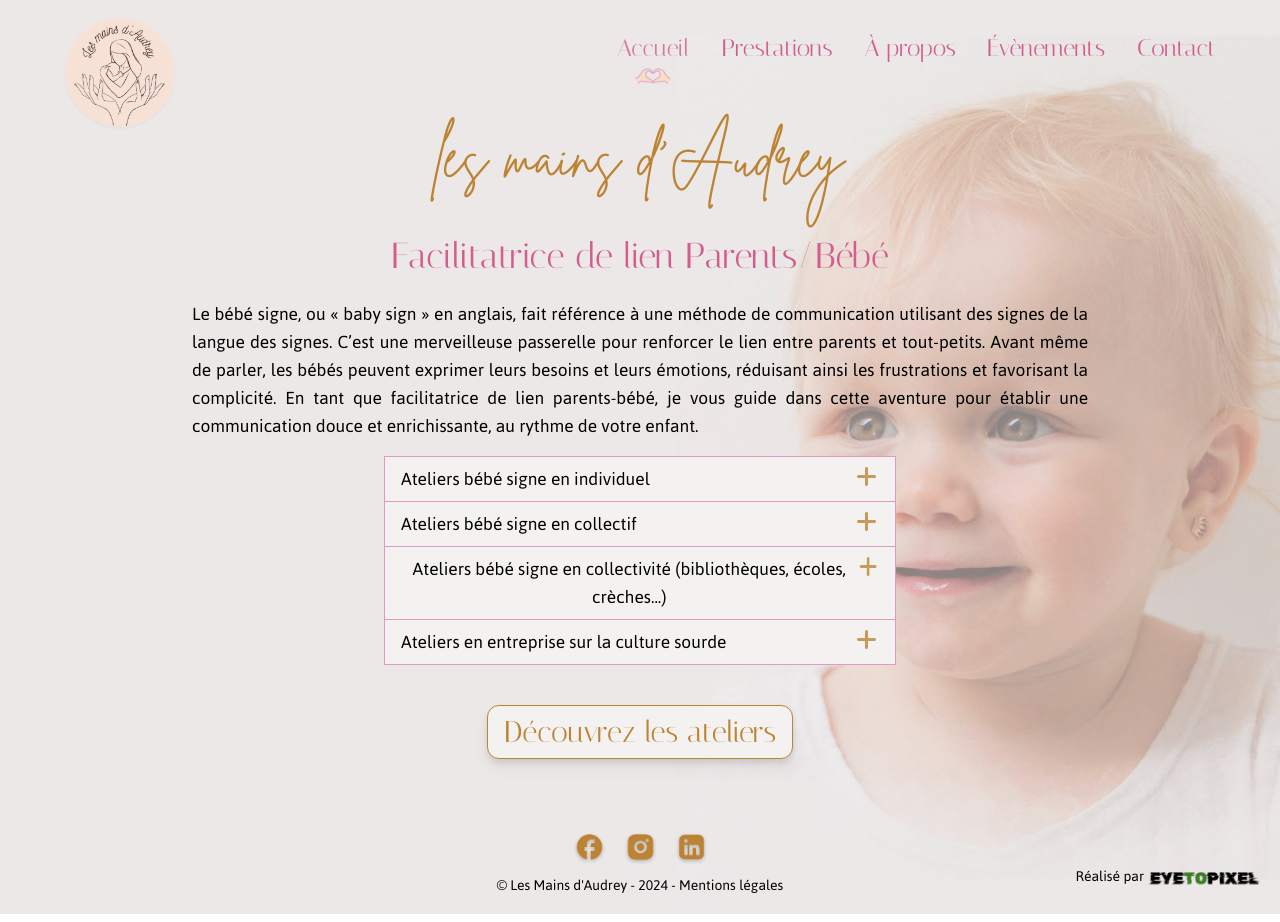
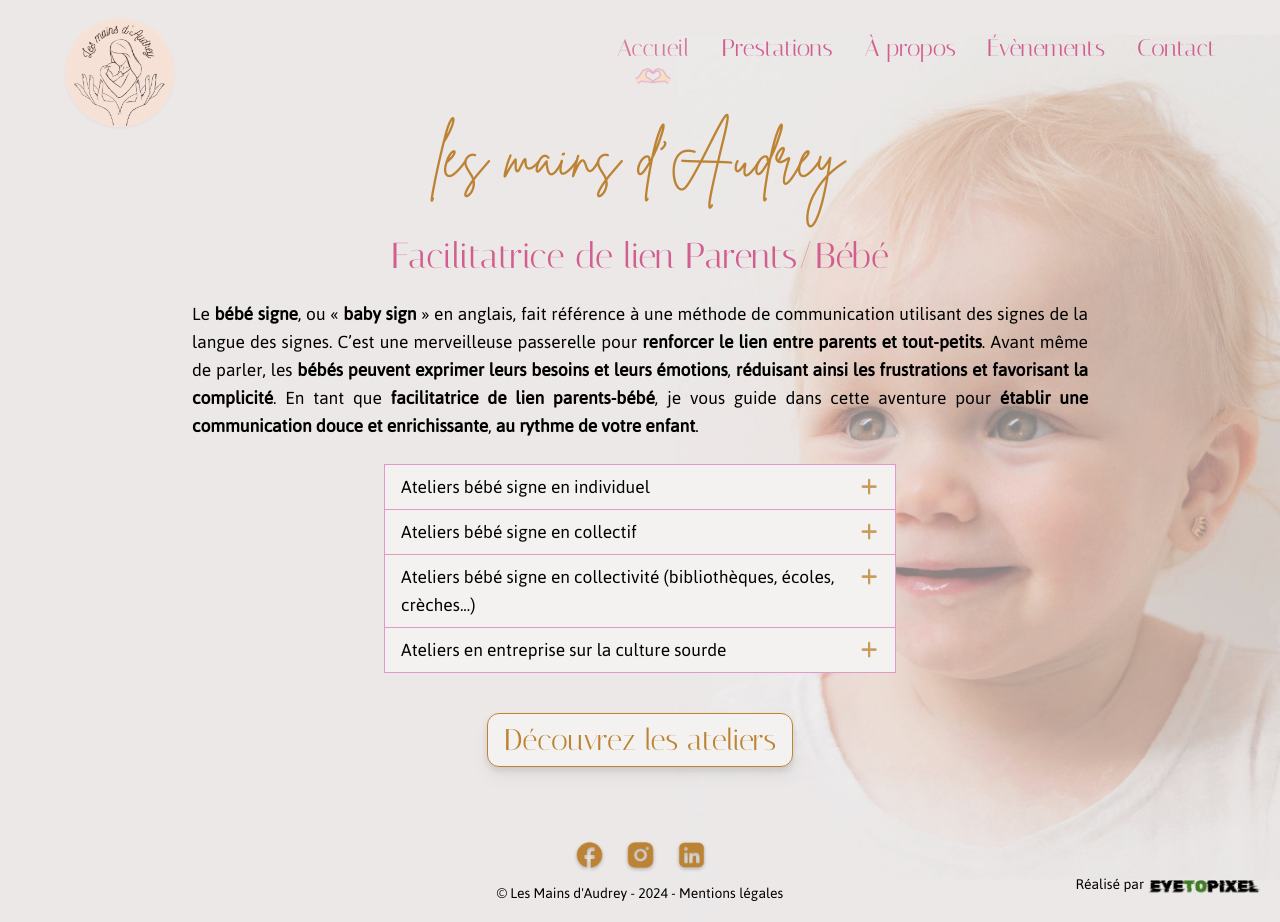
Before and after one commit to luciel53/lesmainsd-audrey, a Next.js app in the folder les-mains-d-audrey/: page / in a window 1280 px wide. Built offline with nearby package versions, Linux system fonts and the light colour scheme; what tailwindcss-animated would draw is missing.

Commit message:
changed flex box direction in accordion

```diff
--- a/les-mains-d-audrey/src/app/components/Accordion.js
+++ b/les-mains-d-audrey/src/app/components/Accordion.js
@@ -21,27 +21,27 @@ export default function Accordion({ title, children, isFirst }) {
             : " border border-lightPink"
         } ${isFirst ? "" : "border-t-0"}`}
       >
-        <span className="font-jaldi md:text-xl">{title}</span>
+                <span className="font-jaldi w-full text-left flex-grow md:text-xl">{title}</span>
         <span>
           <Image
-            src="/images/icons/add.png"
+            src={isOpen ? "/images/icons/minus.png" : "/images/icons/add.png"}
             alt="Click to dropdown"
-            width={200}
-            height={200}
-            className="w-6 h-6"
+            width={150}
+            height={150}
+            className="w-5 h-5 mt-1"
           />
         </span>
       </button>
       {isOpen && (
-        <div className="flex flex-row justify-between w-80 md:w-[60%] lg:w-[40%] bg-lightBG border-x border-b border-lightPink px-4 py-2">
-          <div className=" w-44 md:w-72 lg:w-[68%] whitespace-break-spaces break-words">
-            <p className="font-jaldi italic md:text-xl">
+        <div className="flex flex-col justify-between w-80 md:w-[60%] lg:w-[40%] bg-lightBG border-x border-b border-lightPink px-4 py-2">
+          <div className=" whitespace-break-spaces break-words">
+            <p className="font-jaldi italic text-justify md:text-xl">
             {children}
             </p>
           </div>
           <div className=" self-center">
             <Link href="/services">
-            <button className="text-gold font-jaldi w-24 md:mr-4 lg:mr-4 drop-shadow-lg border border-gold rounded-full px-2 hover:text-lightBG hover:bg-gold hover:opacity-90 transition duration-300 ease-in-out">En savoir +</button>
+            <button className="text-gold font-jaldi w-24 md:mr-4 lg:mr-4 mt-3 mb-2 drop-shadow-lg border border-gold rounded-full px-2 hover:text-lightBG hover:bg-gold hover:opacity-90 transition duration-300 ease-in-out">En savoir +</button>
             </Link>
           </div>
         </div>
--- a/les-mains-d-audrey/src/app/contact/page.js
+++ b/les-mains-d-audrey/src/app/contact/page.js
@@ -138,7 +138,14 @@ export default function Event() {
 
             {/* Sender button */}
             <div className="flex justify-center">
-              <Button btnText="Envoyer" />
+
+    <div className="font-italiana text-lg md:text-3xl text-gold bg-lightBG px-4 py-2 border border-gold rounded-xl hover:text-lightBG hover:bg-gold hover:opacity-90 drop-shadow-lg transition duration-300 ease-in-out">
+      <Link href="/services">
+        <button>Envoyer</button>
+      </Link>
+    </div>
+
+
             </div>
           </form>
         </div>
--- a/les-mains-d-audrey/src/app/layout.js
+++ b/les-mains-d-audrey/src/app/layout.js
@@ -4,8 +4,8 @@ import Header from "./components/Header";
 import Footer from "./components/Footer";
 
 export const metadata = {
-  title: "Create Next App",
-  description: "Generated by create next app",
+  title: "Les mains d'Audrey - Ateliers Bébé Signe",
+  description: "Découvrez les ateliers de bébé signe pour renforcer la communication entre parents et bébés. Ateliers individuels, collectifs, en collectivités et ateliers en entreprises sur la culture sourde.",
 };
 
 export default function RootLayout({ children }) {
--- a/les-mains-d-audrey/src/app/page.js
+++ b/les-mains-d-audrey/src/app/page.js
@@ -5,28 +5,45 @@ import Button from "./components/Button";
 export default function Home() {
   return (
     <div className=" mt-4">
-      <h1 className="font-brittany text-4xl md:text-5xl lg:text-6xl mb-6 md:mb-8 lg:mb-12">les mains d'Audrey</h1>
-      <h2 className=" font-italiana text-xl md:text-3xl lg:text-4xl mb-3 lg:mb-6">Facilitatrice de lien Parents/Bébé</h2>
+      <section>
+        <h1 className="font-brittany text-4xl md:text-5xl lg:text-6xl mb-6 md:mb-8 lg:mb-12">
+          les mains d'Audrey
+        </h1>
+        <h2 className=" font-italiana text-xl md:text-3xl lg:text-4xl mb-3 lg:mb-6">
+          Facilitatrice de lien Parents/Bébé
+        </h2>
+      </section>
+      <section>
         <p className=" mx-auto w-[88%] md:w-[70%] font-jaldi md:text-xl text-justify mb-4">
-        Le bébé signe, ou « baby sign » en anglais, fait référence à une méthode
-        de communication utilisant des signes de la langue des signes. C’est une
-        merveilleuse passerelle pour renforcer le lien entre parents et
-        tout-petits. Avant même de parler, les bébés peuvent exprimer leurs
-        besoins et leurs émotions, réduisant ainsi les frustrations et
-        favorisant la complicité. En tant que facilitatrice de lien
-        parents-bébé, je vous guide dans cette aventure pour établir une
-        communication douce et enrichissante, au rythme de votre enfant.
+          Le <strong>bébé signe</strong>, ou « <strong>baby sign</strong> » en
+          anglais, fait référence à une méthode de communication utilisant des
+          signes de la langue des signes. C’est une merveilleuse passerelle pour{" "}
+          <strong>renforcer le lien entre parents et tout-petits</strong>. Avant
+          même de parler, les{" "}
+          <strong>
+            bébés peuvent exprimer leurs besoins et leurs émotions
+          </strong>
+          ,{" "}
+          <strong>
+            réduisant ainsi les frustrations et favorisant la complicité
+          </strong>
+          . En tant que <strong>facilitatrice de lien parents-bébé</strong>, je
+          vous guide dans cette aventure pour{" "}
+          <strong>établir une communication douce et enrichissante</strong>,{" "}
+          <strong>au rythme de votre enfant</strong>.
         </p>
+      </section>
       {/* Accordion */}
+      <section className="mt-6">
         <div>
           <Accordion
             title="Ateliers bébé signe en individuel"
-        children="Je vous propose des ateliers Bébé Signe à votre domicile. Pour une famille."
+            children="Des sessions privées à votre domicile pour apprendre le bébé signe à votre rythme. Pour une famille (2 parents et bébé)"
             isFirst={true}
           />
           <Accordion
             title="Ateliers bébé signe en collectif "
-        children="Ateliers Bébé Signe à votre domicile, mais à plusieurs familles (3 familles maximum)."
+            children="Ateliers Bébé Signe à votre domicile, mais à plusieurs familles (3 familles maximum). Parfait pour faire des économies et apprendre le bébé signe de façon conviviale."
           />
           <Accordion
             title="Ateliers bébé signe en collectivité (bibliothèques, écoles, crèches...)"
@@ -40,6 +57,7 @@ export default function Home() {
         <div className="flex flex-row justify-center mt-10 mb-10 ">
           <Button btnText="Découvrez les ateliers" />
         </div>
+      </section>
     </div>
   );
 }
--- a/les-mains-d-audrey/src/app/services/page.js
+++ b/les-mains-d-audrey/src/app/services/page.js
@@ -3,8 +3,8 @@ import PrestationsCard from "../components/PrestationsCard";
 export default function Prestations() {
   return (
     <div className="mb-8">
-      <h1 className="font-brittany text-6xl">Prestations</h1>
-      <p className="mt-10 md:mb-4 w-80 md:w-[60%] lg:w-[50%] mx-auto text-justify font-jaldi text-xl">
+      <h1 className="font-brittany text-4xl md:text-5xl lg:text-6xl">Prestations</h1>
+      <p className="mt-10 mb-4 w-80 md:w-[60%] lg:w-[50%] mx-auto text-justify font-jaldi md:text-xl">
         Je vous propose différents ateliers parents-enfants ludiques. Vous vous
         initierez aux signes associés à la parole en chansons. Les ateliers sont
         conviviaux et participatifs. Réalisables individuellement ou
```
Lines whose indentation alone changed are shown as unchanged.
